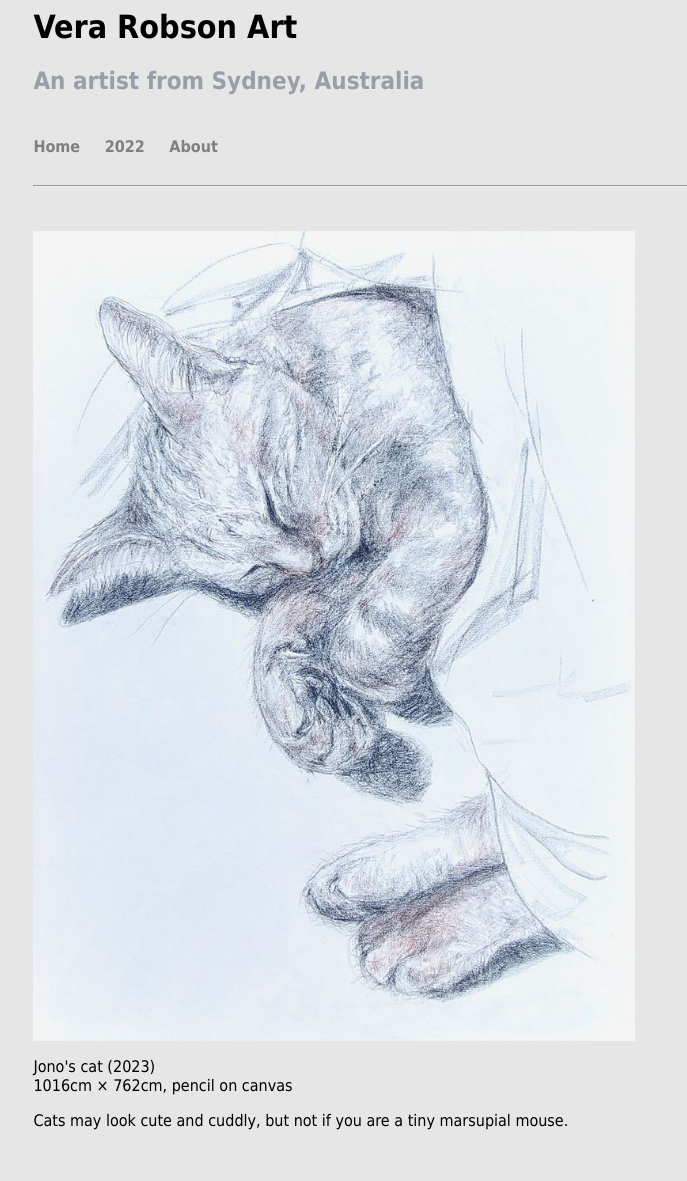
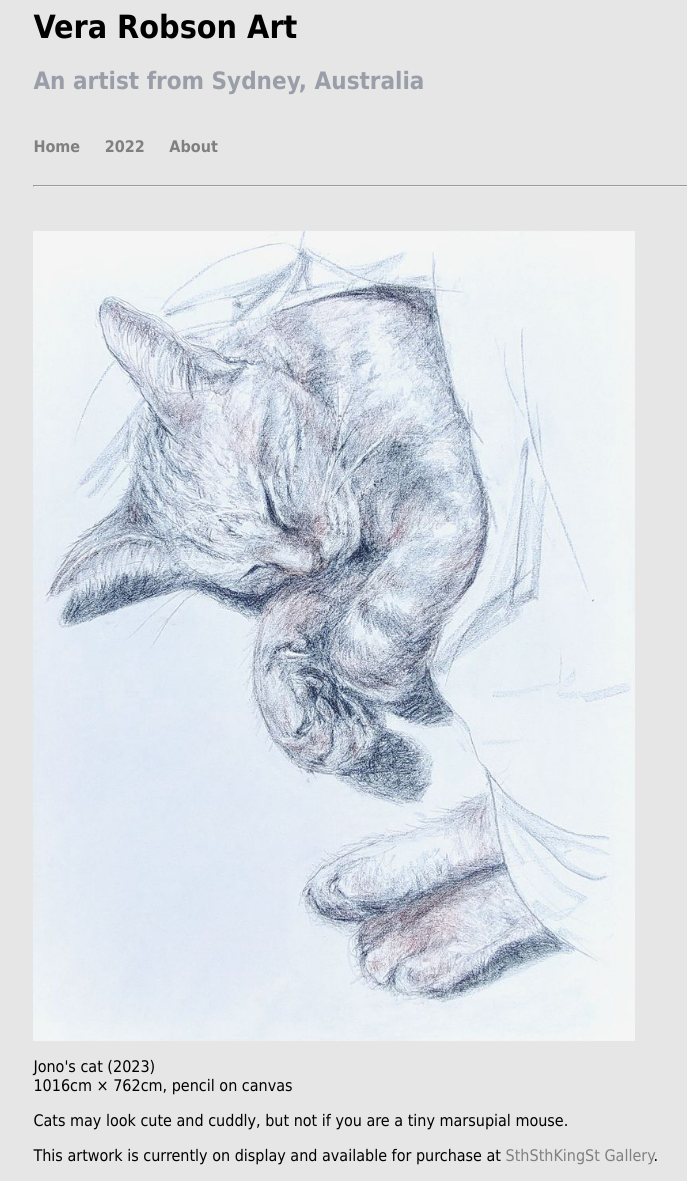
Before and after one commit to verarobsonart/verarobsonart.github.io, a Jekyll site: the page built from _artwork/73989.md, in a window 1280 px wide. Shown: the whole page, without its empty margins (101-788 px from the left). Built offline with Jekyll 4.4.1, drawn with Linux system fonts in a browser that asks for light colours; before the commit the page ends 1146 px from its top, so only the background shows below that.

Commit message:
Update 73989.md

```diff
--- a/_artwork/73989.md
+++ b/_artwork/73989.md
@@ -14,3 +14,5 @@ tags:
   - canvas
 ---
 Cats may look cute and cuddly, but not if you are a tiny marsupial mouse.
+
+This artwork is currently on display and available for purchase at <a href="https://www.sthsthkingst.com/">SthSthKingSt Gallery</a>.
```
